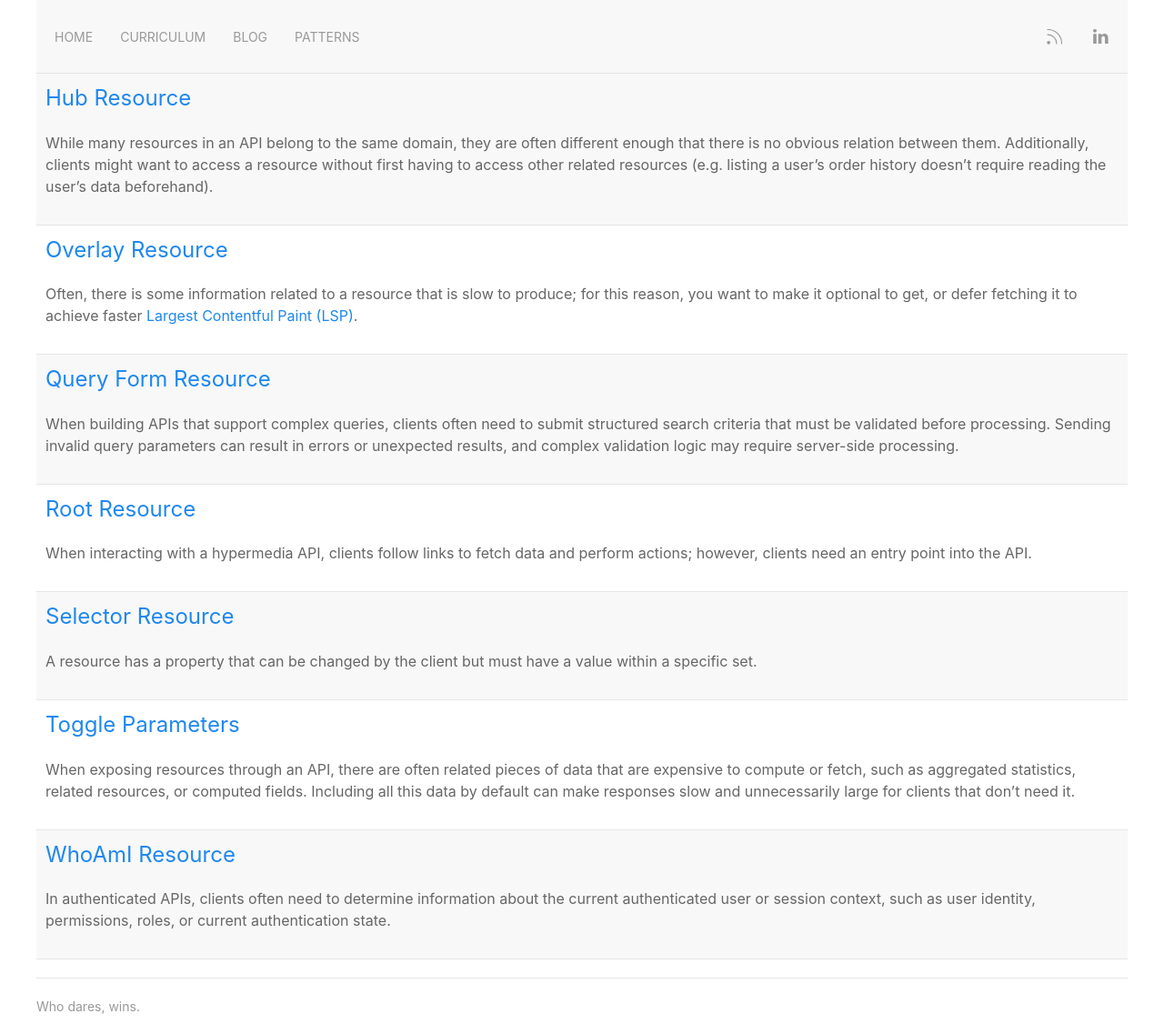
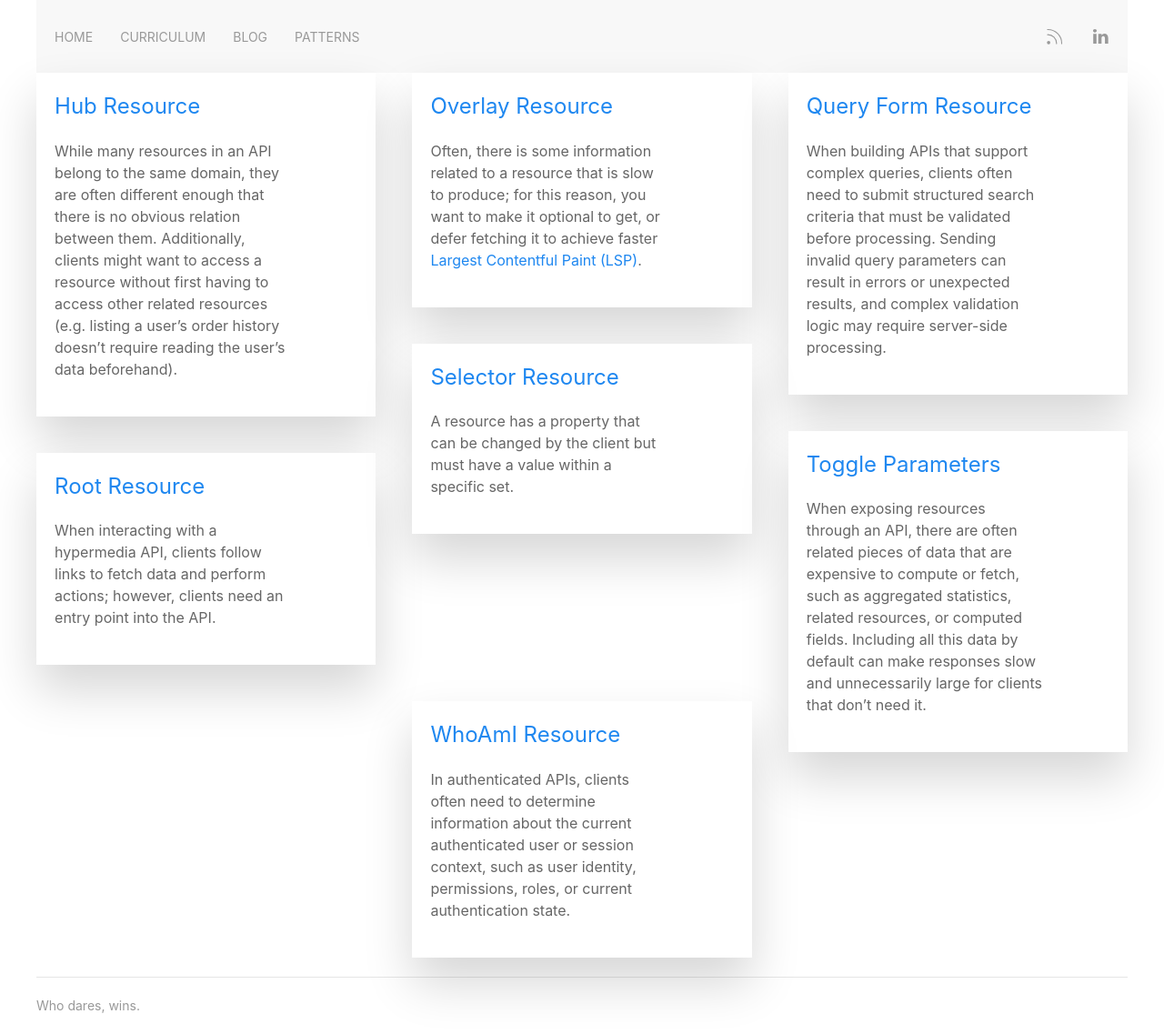
Before and after one commit to kewne/kewne.github.com, a Jekyll site: the page built from patterns.html, in a window 1280 px wide. Shown: the whole page at 91% size. Built offline with Jekyll 4.4.1, drawn with Linux system fonts in a browser that asks for light colours; nearby versions of some CDN libraries.

Commit message:
feat: improve pattern styling

```diff
--- a/_config.yml
+++ b/_config.yml
@@ -13,7 +13,7 @@ defaults:
       path: ""
       type: 'patterns'
     values:
-      layout: 'default'
+      layout: 'pattern'
       categories:
         - pattern
   - scope:
--- a/patterns.html
+++ b/patterns.html
@@ -3,16 +3,24 @@ layout: default
 title: Patterns
 description: 'A living catalog of design patterns.'
 ---
-<ul class="post_list uk-list uk-list-striped">
+<div class="uk-flex-wrap uk-flex-wrap-around uk-flex-around uk-child-width-1-3@l" uk-grid="masonry: pack">
 {% for post in site.patterns %}
-	<li class="post_list_entry">
-		<h3><a href="{{ post.url }}">{{ post.title }}</a></h3>
-		<p>{{ post.excerpt }}</p>
-		<ul class="h-list">
-			{% for tag in post.tags %}
-			<li><span class="uk-badge">{{ tag }}</span></li>
-			{% endfor %}
-		</ul>
-	</li>
+	<div>
+		<div class="uk-card uk-card-default uk-card-small uk-box-shadow-xlarge">
+			<div class="uk-card-body uk-width-medium">
+				<div>
+					<h3><a href="{{ post.url }}">{{ post.title }}</a></h3>
+				</div>
+				<div>
+					<p>{{ post.excerpt }}</p>
+					<ul uk-grid>
+						{% for tag in post.tags %}
+						<li><span class="uk-label">{{ tag }}</span></li>
+						{% endfor %}
+					</ul>
+				</div>
+			</div>
+		</div>
+	</div>
 {% endfor %}
-</ul>
+</div>
```
Also changed, not shown: _layouts/pattern.html (added, +19 -0 lines), images/Feed-icon.svg (deleted), images/InBug-30px-R.png (deleted), images/bird_blue_32.png (deleted), images/g+32.png (deleted).
